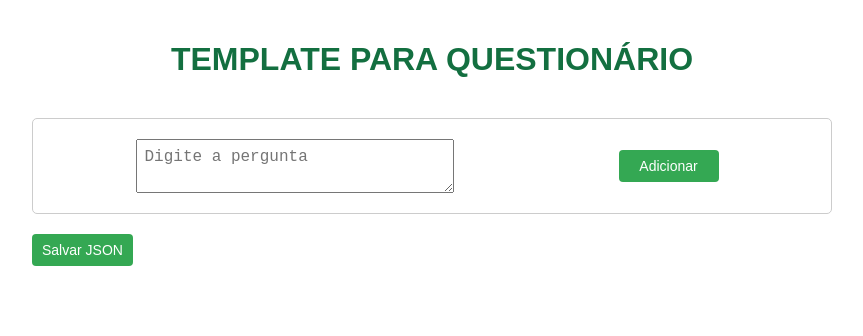
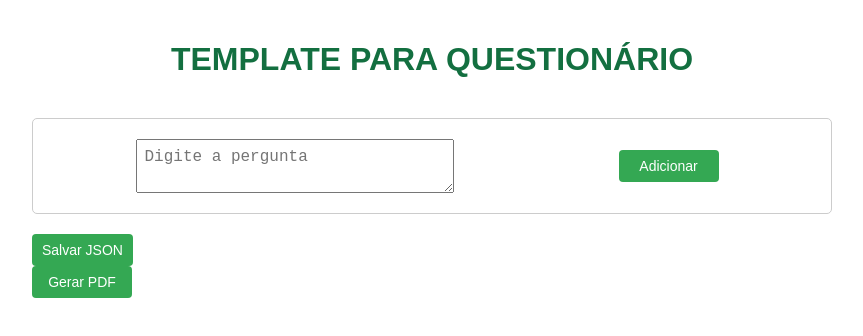
Before and after one commit to betovlima/react-gerador-formulario, a React (Create React App) app: page /questionario in a window 1280 px wide. Shown: the top 336 px of the page, without its empty margins (208-1071 px from the left). Built offline with nearby package versions, Linux system fonts and the light colour scheme.

Commit message:
Migração dos dados para pdf

```diff
--- a/package.json
+++ b/package.json
@@ -8,6 +8,7 @@
     "@mui/material": "^6.4.2",
     "cra-template": "1.2.0",
     "file-saver": "^2.0.5",
+    "jspdf": "^2.5.2",
     "react": "^19.0.0",
     "react-dnd": "^16.0.1",
     "react-dnd-html5-backend": "^16.0.1",
--- a/src/components/FormBuilder.jsx
+++ b/src/components/FormBuilder.jsx
@@ -2,6 +2,9 @@ import React, { useState, useEffect } from "react";
 import { saveAs } from "file-saver";
 import Answer from "./Answer";
 import QuestionList from "./QuestionList";
+import jsPDF from 'jspdf';
+
+
 import './styles.css';
 
 const FormBuilder = () => {
@@ -59,6 +62,44 @@ const FormBuilder = () => {
     saveAs(blob, "perguntas_e_respostas.json");
   };
 
+  const generatePdf = () => {
+    const doc = new jsPDF();
+
+    doc.setFontSize(20);
+    doc.text("Questionário de Risco Socioambiental", 20, 20);
+
+    let y = 40;
+    questions.forEach((question, index) => {
+      doc.setFontSize(16);
+      doc.text(`${index + 1}. ${question.text}`, 20, y);
+      y += 10;
+
+      question.answers.forEach((answer) => {
+        doc.setFontSize(12);
+        doc.text(`       ( ) ${answer}`, 30, y);
+        y += 10;
+      });
+
+      if (question.nestedQuestions) {
+        question.nestedQuestions.forEach((nestedQuestion, nestedIndex) => {
+          doc.setFontSize(14);
+          doc.text(`  ${nestedIndex + 1}. ${nestedQuestion.text}`, 30, y);
+          y += 10;
+
+          nestedQuestion.answers.forEach((answer) => {
+            doc.setFontSize(12);
+            doc.text(`    ( ) ${answer}`, 40, y);
+            y += 10;
+          });
+        });
+      }
+
+      y += 10;
+    });
+
+    doc.save("questionario.pdf");
+  };
+
   return (
     <div className="container">
       <h1 className="title">
@@ -77,6 +118,11 @@ const FormBuilder = () => {
           Salvar JSON
         </button>
       </div>
+      <div>
+        <button onClick={generatePdf} className="button">
+          Gerar PDF
+        </button>
+      </div>
     </div>
   );
 };
```
Also changed, not shown: 1 other file (tests, documents, lock files or other folders).
